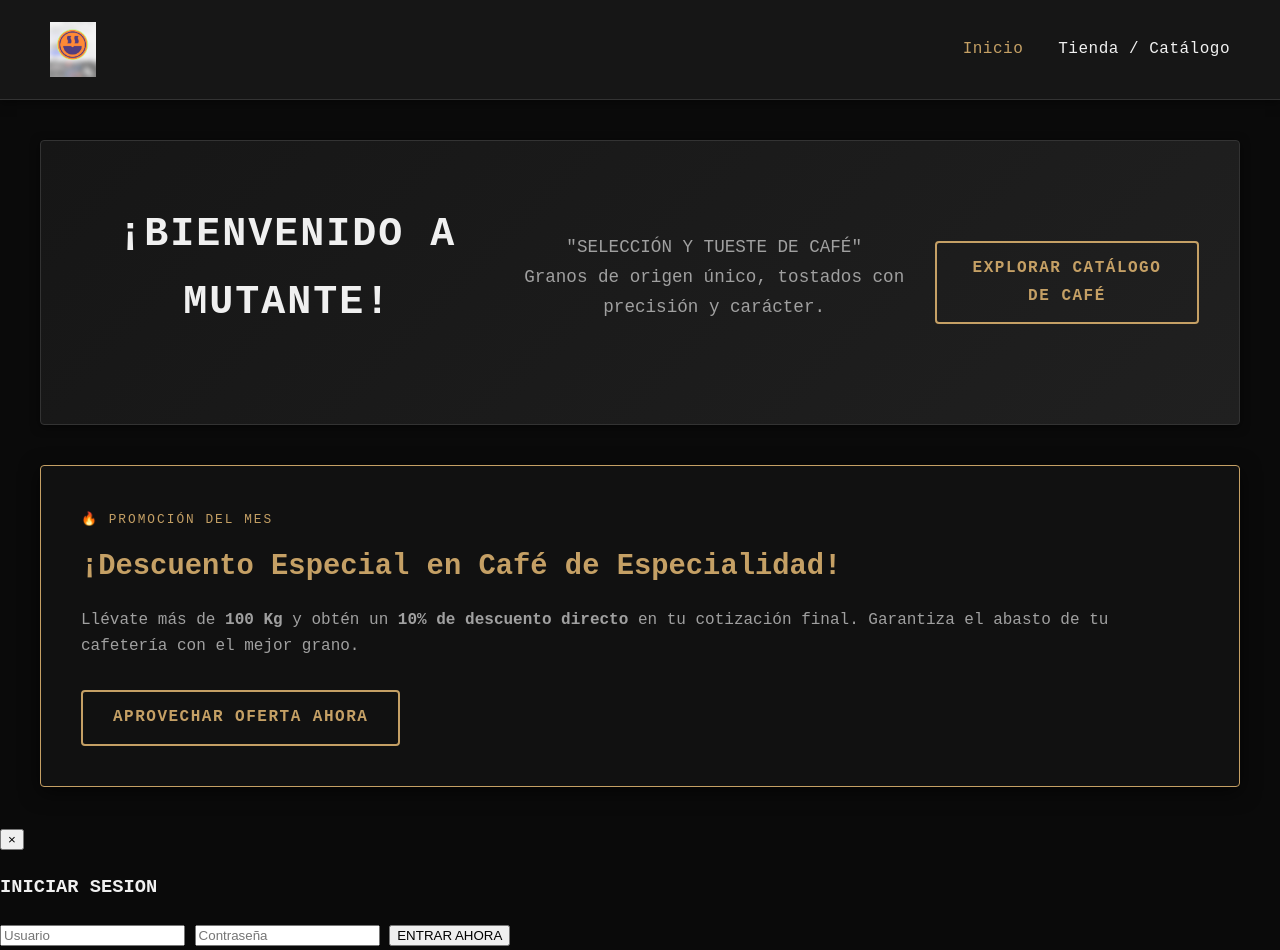
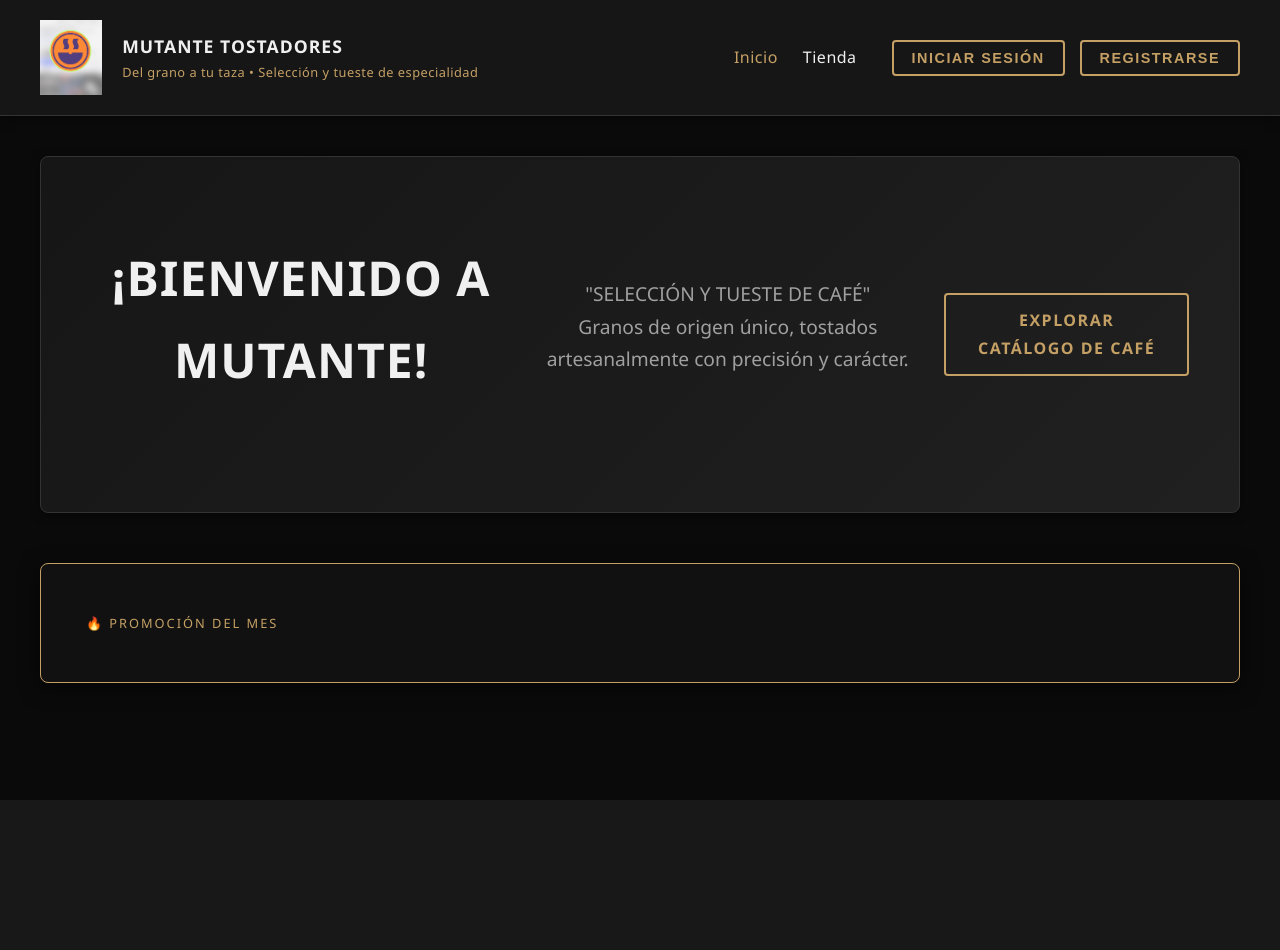
Before and after one commit to tanipumas/Proyecto_Maiz, a Django app: page / in a window 1280 px wide. After the commit the page ends 800 px from the top, so only its background shows below. Run offline with Django 5.2, Linux system fonts and the light colour scheme.

Commit message:
Prueba 18

```diff
--- a/backend/productos/templates/dashboard.html
+++ b/backend/productos/templates/dashboard.html
@@ -6,42 +6,50 @@
     {% load static %}
     <link rel="stylesheet" href="{% static 'style.css' %}">
 </head>
-<body style="background-color: var(--bg-primary, #080808); color: var(--text-main, #e0e0e0); margin: 0; padding: 0; font-family: 'Courier New', Courier, monospace, sans-serif;">
+<body style="background-color: var(--bg-primary, #0a0a0a); color: var(--text-main, #f0f0f0); margin: 0; padding: 0; font-family: 'Segoe UI', Tahoma, Geneva, Verdana, sans-serif;">
 
- <nav class="navbar">
-    <a href="{% url 'dashboard' %}" class="nav-logo-container" style="display: flex; align-items: center; text-decoration: none;">
-        <img src="{% static 'logo.jpeg' %}" alt="Mutante Tostadores" style="height: 55px; width: auto; object-fit: contain; display: block;">
-    </a>
+    <header class="molinera-header" style="background-color: var(--bg-card, #161616); border-bottom: 1px solid var(--border-color, #333333); padding: 20px 40px; display: flex; justify-content: space-between; align-items: center; box-shadow: 0 2px 10px rgba(0,0,0,0.5);">
+        <div class="logo-area" style="display: flex; align-items: center; gap: 20px;">
+            <a href="{% url 'dashboard' %}" style="display: inline-block; text-decoration: none;">
+                <img src="{% static 'logo.jpeg' %}" alt="Mutante Tostadores" style="height: 75px; width: auto; object-fit: contain; display: block;">
+            </a>
+            <div style="display: flex; flex-direction: column;">
+                <span style="font-size: 1.1rem; font-weight: 700; color: var(--text-main, #f0f0f0); letter-spacing: 1px; text-transform: uppercase;">Mutante Tostadores</span>
+                <span style="font-size: 0.8rem; color: var(--accent, #c5a065); letter-spacing: 0.5px;">Del grano a tu taza • Selección y tueste de especialidad</span>
+            </div>
+        </div>
 
-    <ul class="nav-links">
-        <li><a href="{% url 'dashboard' %}" class="active">Inicio</a></li>
-        <li><a href="{% url 'tienda' %}">Tienda / Catálogo</a></li>
-    </ul>
-</nav>
+        <div style="display: flex; align-items: center; gap: 35px;">
+            <ul class="nav-links" style="list-style: none; display: flex; gap: 25px; margin: 0; padding: 0; align-items: center;">
+                <li><a href="{% url 'dashboard' %}" class="active" style="color: var(--accent, #c5a065); text-decoration: none; font-weight: 500;">Inicio</a></li>
+                <li><a href="{% url 'tienda' %}" style="color: var(--text-main, #f0f0f0); text-decoration: none; font-weight: 500;">Tienda</a></li>
+                <li id="menu-privado-perfil" style="display: none;"><a href="{% url 'perfil' %}" style="color: var(--text-main, #f0f0f0); text-decoration: none; font-weight: 500;">Mi Perfil</a></li>
+                <li id="menu-privado-carrito" style="display: none;"><a href="{% url 'carrito' %}" class="nav-cart" style="color: var(--text-main, #f0f0f0); text-decoration: none; font-weight: 500;">🛒 Carrito</a></li>
+            </ul>
 
-    <main class="contenedor-principal" style="max-width: 1200px; margin: 40px auto; padding: 0 20px;">
+            <div id="auth-seccion" style="display: flex; gap: 15px; align-items: center;">
+                <button id="btn-nav-login" class="btn-artesanal" style="padding: 8px 18px; font-size: 0.9rem;">Iniciar Sesión</button>
+                <button id="btn-nav-registro" class="btn-artesanal" style="padding: 8px 18px; font-size: 0.9rem;">Registrarse</button>
 
-        <header class="hero-banner" style="background-color: var(--bg-card, #141414); border: 1px solid var(--border-color, #262626); border-radius: 4px; padding: 60px 40px; text-align: center; margin-bottom: 40px;">
-            <h1 style="font-size: 2.5rem; color: var(--text-main, #fff); letter-spacing: 2px; margin-top: 0; text-transform: uppercase;">¡Bienvenido a Mutante!</h1>
-            <p style="color: var(--text-muted, #757575); font-size: 1.1rem; max-width: 600px; margin: 20px auto 30px auto;">
+                <div id="nav-usuario-info" style="display: none; align-items: center; gap: 15px;">
+                    <span id="nav-nombre-usuario" style="font-weight: bold; color: var(--accent, #c5a065);"></span>
+                    <button class="btn-artesanal" onclick="window.cerrarSesionCliente()" style="background-color: #8b0000; border-color: #8b0000; color: white; padding: 8px 15px; font-size: 0.9rem;">Salir</button>
+                </div>
+            </div>
+        </div>
+    </header>
+
+    <main class="contenedor-principal" style="max-width: 1200px; margin: 40px auto; padding: 0 25px;">
+
+        <header class="hero-banner" style="background: linear-gradient(135deg, #161616 0%, #202020 100%); border: 1px solid var(--border-color, #333333); border-radius: 8px; padding: 80px 50px; text-align: center; margin-bottom: 50px;">
+            <h1 style="font-size: 3rem; color: var(--text-main, #f0f0f0); letter-spacing: 1px; margin-top: 0; text-transform: uppercase; font-weight: 900;">¡Bienvenido a Mutante!</h1>
+            <p style="color: var(--text-muted, #a0a0a0); font-size: 1.2rem; max-width: 700px; margin: 25px auto 40px auto;">
                 "SELECCIÓN Y TUESTE DE CAFÉ"<br>
-                Granos de origen único, tostados con precisión y carácter.
+                Granos de origen único, tostados artesanalmente con precisión y carácter.
             </p>
             <a href="{% url 'tienda' %}" class="btn-artesanal" style="display: inline-block;">Explorar Catálogo de Café</a>
         </header>
 
-        <section class="promo-card" style="background: #111111; border: 1px solid var(--accent, #d4a373); border-radius: 4px; padding: 40px; color: var(--text-main, #e0e0e0); margin-bottom: 40px;">
-            <span style="font-size: 0.8rem; text-transform: uppercase; letter-spacing: 2px; color: var(--accent, #d4a373);">🔥 PROMOCIÓN DEL MES</span>
-            <h2 style="color: var(--accent, #d4a373); font-size: 1.8rem; margin: 10px 0;">¡Descuento Especial en Café de Especialidad!</h2>
-            <p style="color: #a0a0a0; line-height: 1.6;">
-                Llévate más de <strong>100 Kg</strong> y obtén un <strong>10% de descuento directo</strong> en tu cotización final. Garantiza el abasto de tu cafetería con el mejor grano.
-            </p>
-            <a href="{% url 'tienda' %}" class="btn-artesanal" style="margin-top: 15px; display: inline-block; text-decoration: none;">Aprovechar Oferta Ahora</a>
-        </section>
-
-    </main>
-
-    {% include 'modales.html' %}
-    <script src="{% static 'app.js' %}"></script>
-</body>
-</html>
+        <section class="promo-card" style="background: #111111; border: 1px solid var(--accent, #c5a065); border-radius: 8px; padding: 45px; color: var(--text-main, #f0f0f0); margin-bottom: 50px; box-shadow: 0 5px 20px rgba(0,0,0,0.6);">
+            <span style="font-size: 0.8rem; text-transform: uppercase; letter-spacing: 2px; color: var(--accent, #c5a065);">🔥 PROMOCIÓN DEL MES</span>
+            <h2 style="color: var(--accent, #c5a065); font-size: 1.8rem; margin: 10px
```
